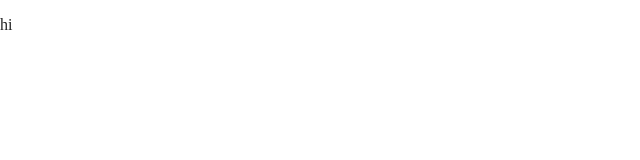
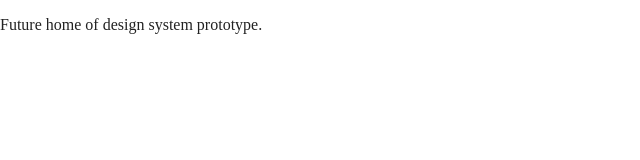
Before and after one commit to juburke18/pcdd-0315-sp21, a website built with Parcel: page index.html in a window 1280 px wide. Shown: the whole page, without its empty margins (0-640 px from the left). Built offline with nearby package versions, Linux system fonts and the light colour scheme.

Commit message:
Updated index.html

```diff
--- a/index.html
+++ b/index.html
@@ -25,7 +25,7 @@
 <body>
 
   <!-- Add your site or application content here -->
-  <p>hi
+  <p>Future home of design system prototype.
   </p>
   <script src="js/vendor/modernizr-3.11.2.min.js"></script>
   <script src="js/plugins.js"></script>
```
